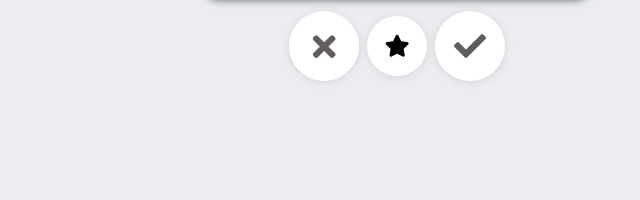
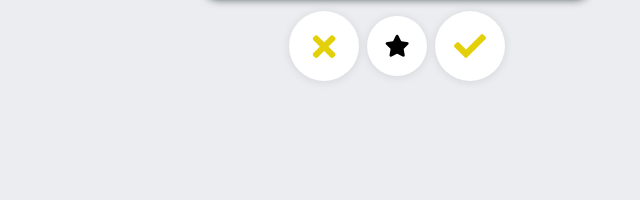
Before and after one commit to haroldfierre/bbq, a plain HTML site: page index.html in a window 1280 px wide. Shown: the part 553-753 px from the top of the page, 398-1038 px from the left. Drawn offline with Linux system fonts and the light colour scheme.

Commit message:
haroldfierre

```diff
--- a/css/style.css
+++ b/css/style.css
@@ -170,7 +170,7 @@ body {
 }
 
 .content .buttons .no i {
-	color: #615d5d;
+	color: #E4D00A;
 	font-size: 33px;
 }
 
@@ -180,7 +180,7 @@ body {
 }
 
 .content .buttons .heart i {
-	color: #615d5d;
+	color: #E4D00A;
 	font-size: 32px;
 }
 
```
